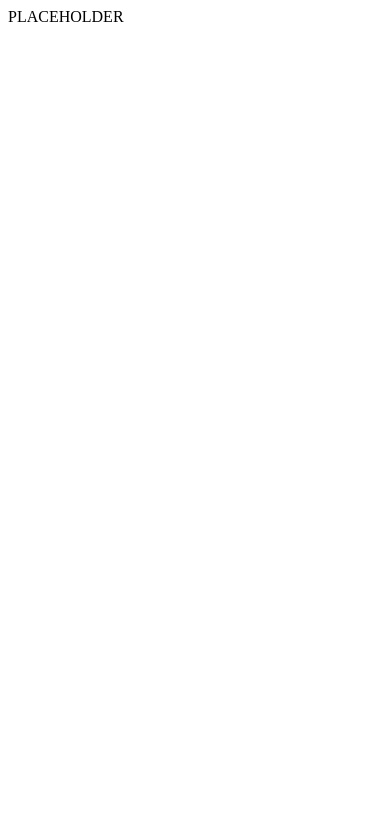
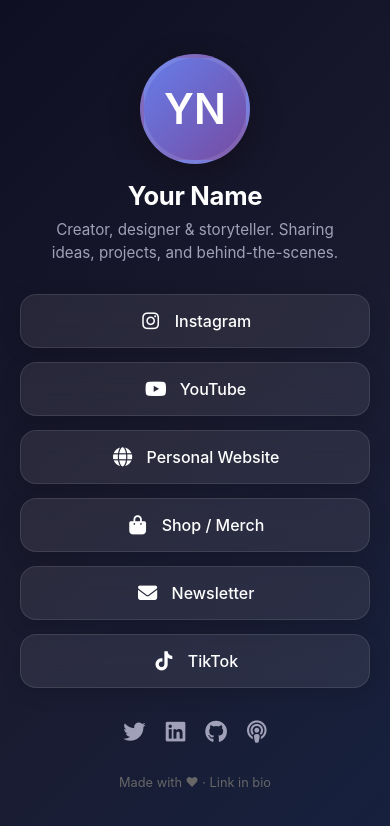
Before and after one commit to OvNihility/link-in-bio, a plain HTML site: page index.html in a window 390 px wide. Drawn offline with Linux system fonts and the light colour scheme.

Commit message:
Add polished mobile-first link-in-bio page template

```diff
--- a/index.html
+++ b/index.html
@@ -1 +1,179 @@
-PLACEHOLDER
+<!DOCTYPE html>
+<html lang="en">
+<head>
+  <meta charset="UTF-8" />
+  <meta name="viewport" content="width=device-width, initial-scale=1.0" />
+  <title>Your Name | Links</title>
+  <link rel="stylesheet" href="https://cdnjs.cloudflare.com/ajax/libs/font-awesome/6.5.1/css/all.min.css" />
+  <style>
+    * {
+      margin: 0;
+      padding: 0;
+      box-sizing: border-box;
+    }
+
+    body {
+      font-family: -apple-system, BlinkMacSystemFont, "Segoe UI", Roboto, Helvetica, Arial, sans-serif;
+      background: linear-gradient(135deg, #0f0f23 0%, #1a1a2e 50%, #16213e 100%);
+      min-height: 100vh;
+      display: flex;
+      justify-content: center;
+      align-items: center;
+      padding: 20px;
+      color: #fff;
+    }
+
+    .container {
+      width: 100%;
+      max-width: 420px;
+      text-align: center;
+    }
+
+    .profile {
+      margin-bottom: 30px;
+      animation: fadeIn 0.8s ease-out;
+    }
+
+    .avatar {
+      width: 110px;
+      height: 110px;
+      border-radius: 50%;
+      background: linear-gradient(135deg, #667eea, #764ba2);
+      margin: 0 auto 16px;
+      display: flex;
+      align-items: center;
+      justify-content: center;
+      font-size: 42px;
+      font-weight: 600;
+      border: 4px solid rgba(255,255,255,0.1);
+      box-shadow: 0 8px 32px rgba(0,0,0,0.3);
+    }
+
+    h1 {
+      font-size: 1.6rem;
+      font-weight: 700;
+      margin-bottom: 8px;
+      letter-spacing: -0.3px;
+    }
+
+    .bio {
+      color: #a0a0b8;
+      font-size: 0.95rem;
+      line-height: 1.5;
+      max-width: 320px;
+      margin: 0 auto;
+    }
+
+    .links {
+      display: flex;
+      flex-direction: column;
+      gap: 14px;
+      margin-bottom: 30px;
+    }
+
+    .link {
+      display: flex;
+      align-items: center;
+      justify-content: center;
+      gap: 12px;
+      background: rgba(255, 255, 255, 0.08);
+      backdrop-filter: blur(12px);
+      -webkit-backdrop-filter: blur(12px);
+      border: 1px solid rgba(255, 255, 255, 0.1);
+      border-radius: 16px;
+      padding: 16px 20px;
+      text-decoration: none;
+      color: #fff;
+      font-weight: 500;
+      font-size: 1rem;
+      transition: all 0.25s cubic-bezier(0.4, 0, 0.2, 1);
+      box-shadow: 0 4px 20px rgba(0,0,0,0.15);
+    }
+
+    .link:hover {
+      transform: translateY(-3px);
+      background: rgba(255, 255, 255, 0.14);
+      box-shadow: 0 12px 30px rgba(102, 126, 234, 0.25);
+    }
+
+    .link i {
+      font-size: 1.2rem;
+      width: 24px;
+    }
+
+    .socials {
+      display: flex;
+      justify-content: center;
+      gap: 20px;
+      margin-top: 10px;
+    }
+
+    .socials a {
+      color: #a0a0b8;
+      font-size: 1.4rem;
+      transition: color 0.2s, transform 0.2s;
+    }
+
+    .socials a:hover {
+      color: #fff;
+      transform: translateY(-2px);
+    }
+
+    .footer {
+      margin-top: 30px;
+      color: #666;
+      font-size: 0.8rem;
+    }
+
+    @keyframes fadeIn {
+      from { opacity: 0; transform: translateY(10px); }
+      to { opacity: 1; transform: translateY(0); }
+    }
+
+    @media (min-width: 480px) {
+      .container { padding: 20px 0; }
+    }
+  </style>
+</head>
+<body>
+  <div class="container">
+    <div class="profile">
+      <div class="avatar">YN</div>
+      <h1>Your Name</h1>
+      <p class="bio">Creator, designer & storyteller. Sharing ideas, projects, and behind-the-scenes.</p>
+    </div>
+
+    <div class="links">
+      <a href="#" class="link">
+        <i class="fab fa-instagram"></i> Instagram
+      </a>
+      <a href="#" class="link">
+        <i class="fab fa-youtube"></i> YouTube
+      </a>
+      <a href="#" class="link">
+        <i class="fas fa-globe"></i> Personal Website
+      </a>
+      <a href="#" class="link">
+        <i class="fas fa-shopping-bag"></i> Shop / Merch
+      </a>
+      <a href="#" class="link">
+        <i class="fas fa-envelope"></i> Newsletter
+      </a>
+      <a href="#" class="link">
+        <i class="fab fa-tiktok"></i> TikTok
+      </a>
+    </div>
+
+    <div class="socials">
+      <a href="#"><i class="fab fa-twitter"></i></a>
+      <a href="#"><i class="fab fa-linkedin"></i></a>
+      <a href="#"><i class="fab fa-github"></i></a>
+      <a href="#"><i class="fas fa-podcast"></i></a>
+    </div>
+
+    <div class="footer">
+      Made with ♥ · Link in bio
+    </div>
+  </div>
+</body>
+</html>
```
